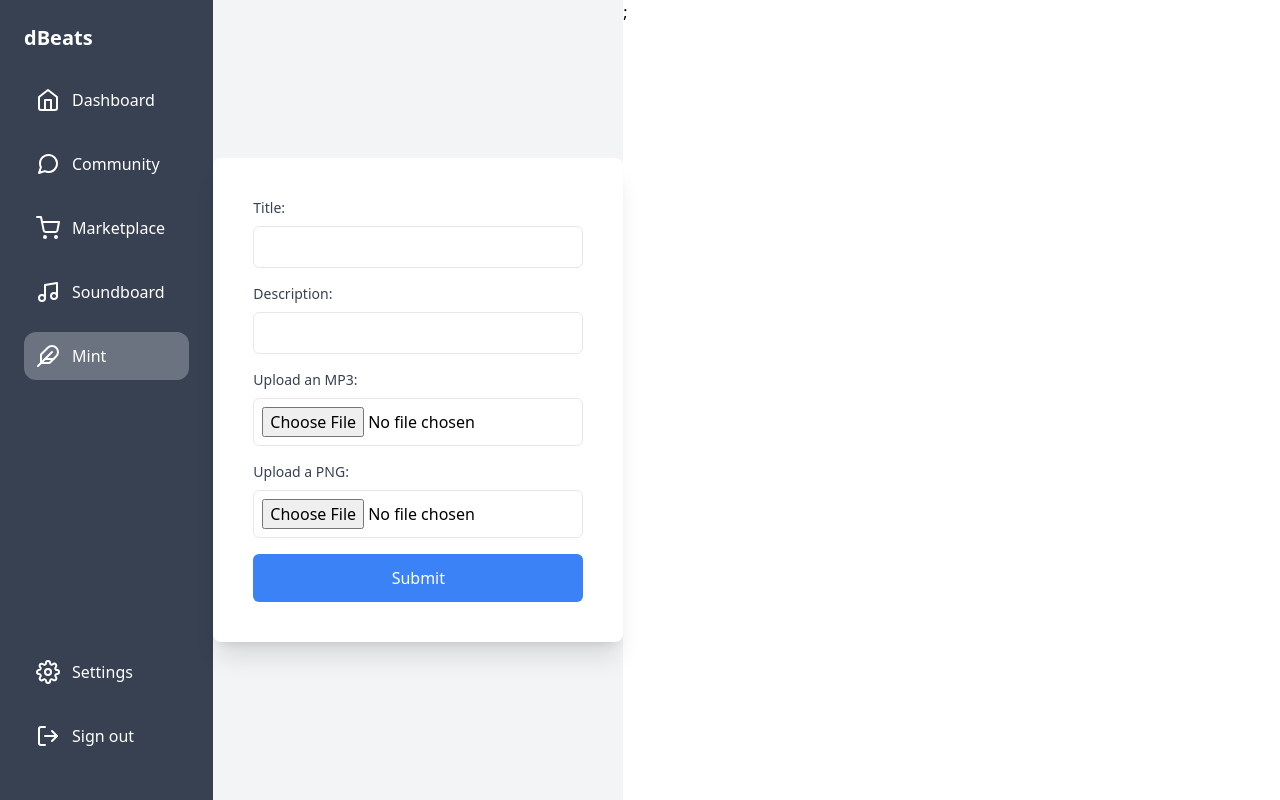
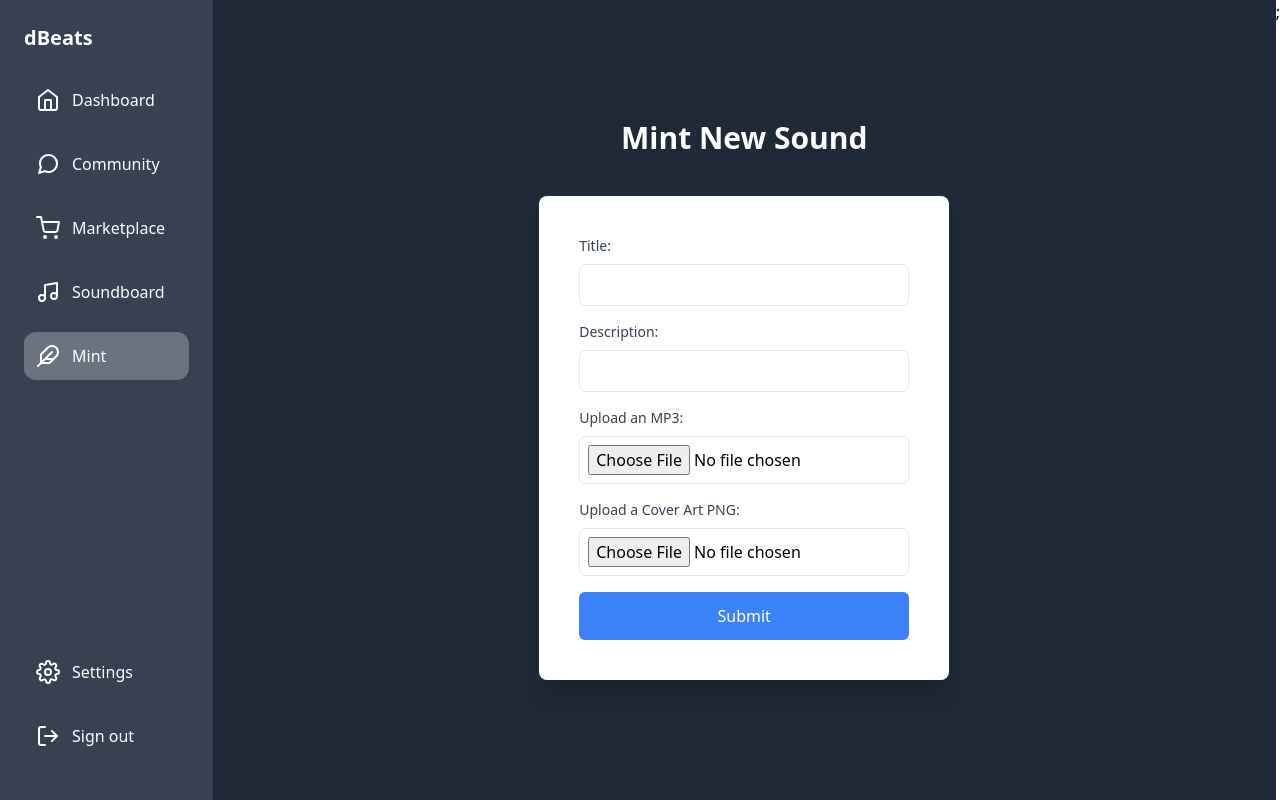
Before and after one commit to pane2004/dbeats, a Next.js app: page /mint in a window 1280 px wide. Built offline with nearby package versions, Linux system fonts and the light colour scheme.

Commit message:
update upload file

```diff
--- a/src/components/uploadFile.tsx
+++ b/src/components/uploadFile.tsx
@@ -1,45 +1,13 @@
-import React, { useState } from 'react';
-import styled from '@emotion/styled';
-import { storeAsset } from '../../NFT-creation/scripts/store-asset.mjs';
-import { mintNFT } from '../../NFT-creation/scripts/mint-nft.mjs';
-import { deployContract } from '../../NFT-creation/scripts/deploy-contract.mjs';
-
-const Container = styled.div`
-    padding: 20px;
-    border: 1px solid #ccc;
-    border-radius: 5px;
-    width: 400px;
-    margin: 0 auto;
-`;
-
-const InputField = styled.input`
-    margin-bottom: 20px;
-`;
-
-const Label = styled.label`
-    display: block;
-    margin-bottom: 10px;
-`;
-
-const Button = styled.button`
-    background-color: #007bff;
-    color: #fff;
-    padding: 10px 20px;
-    border: none;
-    border-radius: 5px;
-    cursor: pointer;
-    transition: background-color 0.2s;
-
-    &:hover {
-        background-color: #0056b3;
-    }
-`;
+import React, { useState } from "react";
+import { storeAsset } from "../../NFT-creation/scripts/store-asset.mjs";
+import { mintNFT } from "../../NFT-creation/scripts/mint-nft.mjs";
+import { deployContract } from "../../NFT-creation/scripts/deploy-contract.mjs";
 
 const FileUploadComponent: React.FC = () => {
   const [mp3File, setMp3File] = useState<File | null>(null);
   const [pngFile, setPngFile] = useState<File | null>(null);
-    const [title, setTitle] = useState('');
-    const [description, setDescription] = useState('');
+  const [title, setTitle] = useState("");
+  const [description, setDescription] = useState("");
 
   const handleSubmit = (e: React.FormEvent) => {
     e.preventDefault();
@@ -51,10 +19,19 @@ const FileUploadComponent: React.FC = () => {
   };
 
   return (
-        <div className="bg-gray-100 min-h-screen flex items-center justify-center">
-            <form onSubmit={handleSubmit} className="bg-white p-10 rounded-lg shadow-xl max-w-xl">
+    <div className="w-5/6 bg-gray-800 min-h-screen flex flex-col items-center justify-center">
+      <h1 className="text-3xl font-bold text-white pb-10">Mint New Sound</h1>
+      <form
+        onSubmit={handleSubmit}
+        className="bg-white p-10 rounded-lg shadow-xl max-w-xl"
+      >
         <div className="mb-4">
-                    <label htmlFor="title" className="block text-sm font-medium text-gray-700 mb-2">Title:</label>
+          <label
+            htmlFor="title"
+            className="block text-sm font-medium text-gray-700 mb-2"
+          >
+            Title:
+          </label>
           <input
             id="title"
             type="text"
@@ -66,7 +43,12 @@ const FileUploadComponent: React.FC = () => {
         </div>
 
         <div className="mb-4">
-                    <label htmlFor="description" className="block text-sm font-medium text-gray-700 mb-2">Description:</label>
+          <label
+            htmlFor="description"
+            className="block text-sm font-medium text-gray-700 mb-2"
+          >
+            Description:
+          </label>
           <input
             id="description"
             type="text"
@@ -78,36 +60,52 @@ const FileUploadComponent: React.FC = () => {
         </div>
 
         <div className="mb-4">
-                    <label htmlFor="mp3" className="block text-sm font-medium text-gray-700 mb-2">Upload an MP3:</label>
+          <label
+            htmlFor="mp3"
+            className="block text-sm font-medium text-gray-700 mb-2"
+          >
+            Upload an MP3:
+          </label>
           <input
             id="mp3"
             type="file"
             accept=".mp3"
-                        onChange={(e) => setMp3File(e.target.files ? e.target.files[0] : null)}
+            onChange={(e) =>
+              setMp3File(e.target.files ? e.target.files[0] : null)
+            }
             required
             className="p-2 w-full border rounded-md"
           />
         </div>
 
         <div className="mb-4">
-                    <label htmlFor="png" className="block text-sm font-medium text-gray-700 mb-2">Upload a PNG:</label>
+          <label
+            htmlFor="png"
+            className="block text-sm font-medium text-gray-700 mb-2"
+          >
+            Upload a Cover Art PNG:
+          </label>
           <input
             id="png"
             type="file"
             accept=".png"
-                        onChange={(e) => setPngFile(e.target.files ? e.target.files[0] : null)}
+            onChange={(e) =>
+              setPngFile(e.target.files ? e.target.files[0] : null)
+            }
             required
             className="p-2 w-full border rounded-md"
           />
         </div>
 
-                <button type="submit" className="w-full bg-blue-500 hover:bg-blue-600 text-white py-3 px-6 rounded-md transition duration-300">
+        <button
+          type="submit"
+          className="w-full bg-blue-500 hover:bg-blue-600 text-white py-3 px-6 rounded-md transition duration-300"
+        >
           Submit
         </button>
       </form>
     </div>
   );
-
 };
 
 export default FileUploadComponent;
```
Also changed, not shown: NFT-creation/hardhat.config.js (+15 -11 lines). Lines whose indentation alone changed are shown as unchanged.
